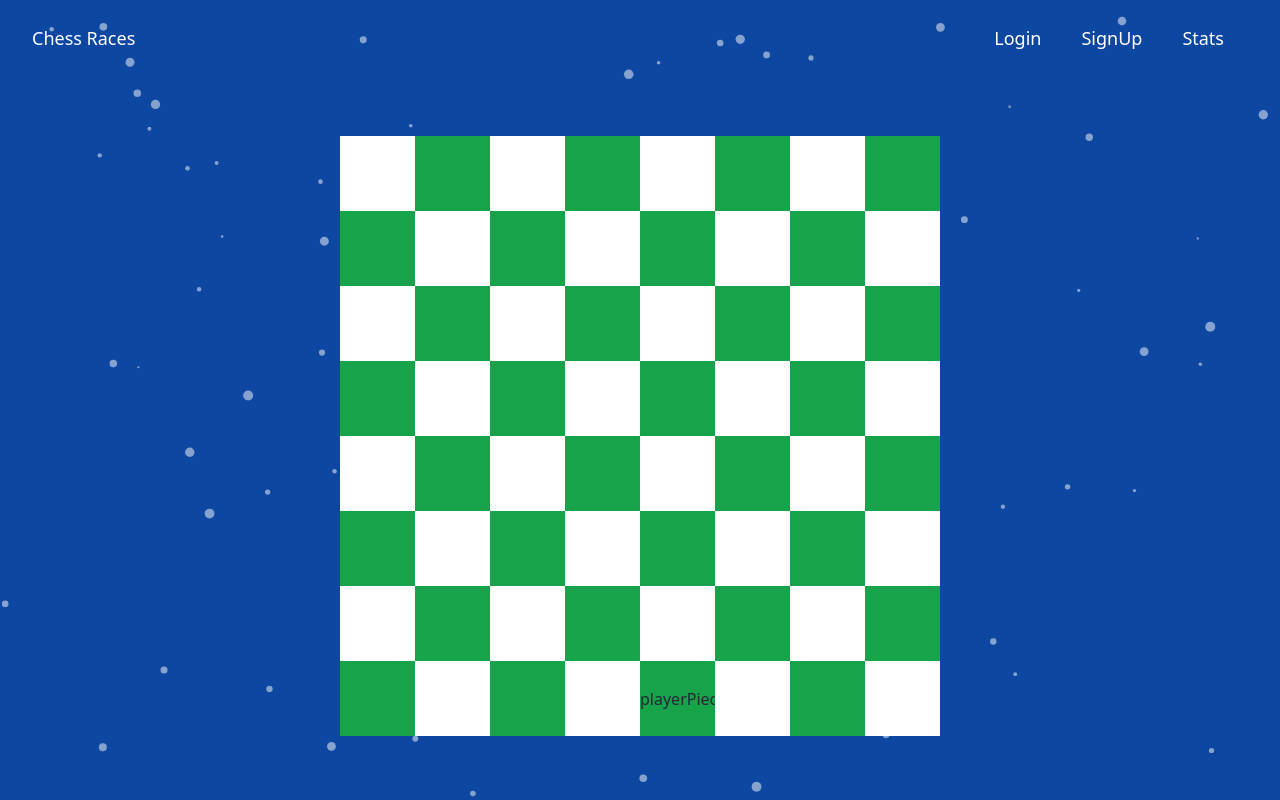
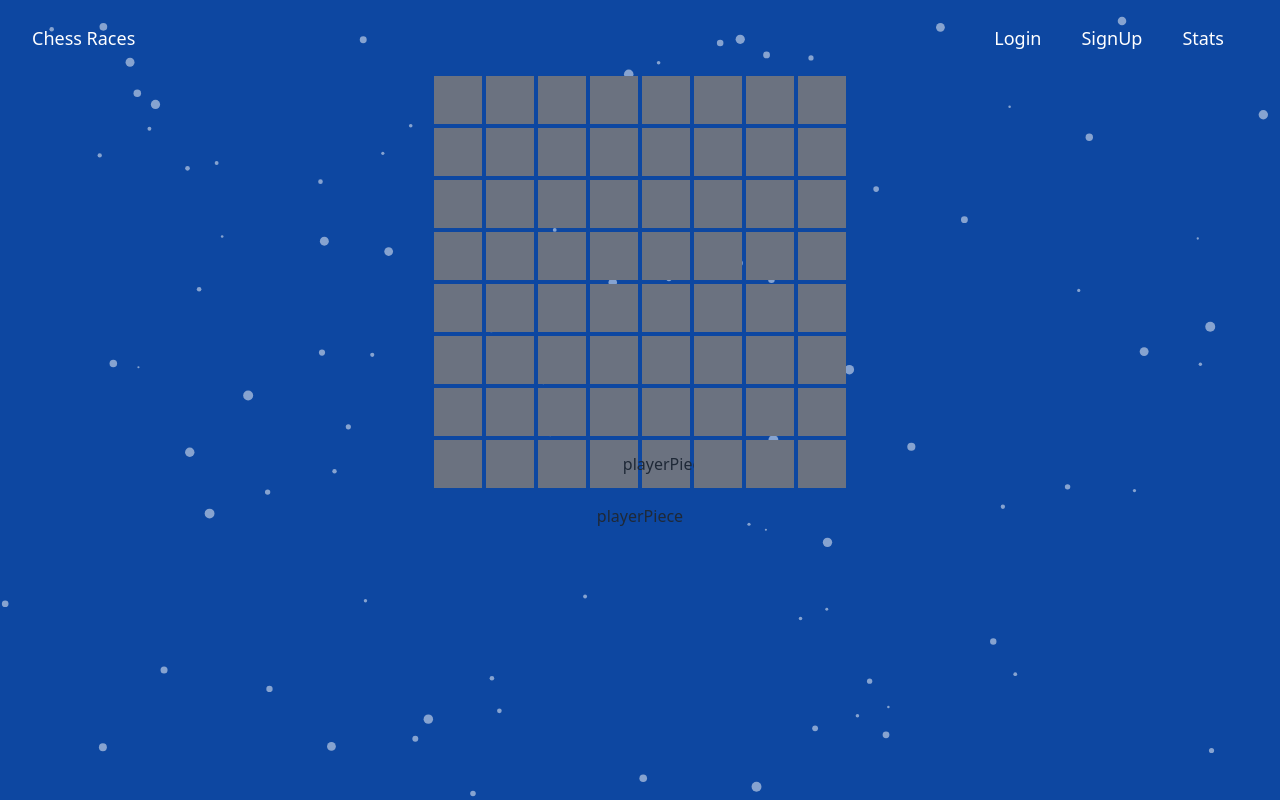
Before and after one commit to ByteBrewerr/ChessRaces, a React (Create React App) app: page /play in a window 1280 px wide. Built offline with nearby package versions, Linux system fonts and the light colour scheme.

Commit message:
full logic refactored

```diff
--- a/src/components/board/Board.tsx
+++ b/src/components/board/Board.tsx
@@ -1,79 +1,64 @@
 import React, { FC, useEffect, useState } from 'react';
 import BoardCell from './BoardCell';
 
-const Board: FC = () => {
-  const boardSize = 8;
-  const [board, setBoard] = useState<JSX.Element[][]>([]);
-  const [possibleMoves, setPossibleMoves] = useState<{ row: number, col: number }[]>([]);
+type PiecePosition = {
+  row: number;
+  col: number;
+};
 
-  useEffect(() => {
-    const newBoard = Array.from({ length: boardSize }, (_, row) =>
-      Array.from({ length: boardSize }, (_, col) => {
-        const color = (row + col) % 2 === 0 ? 'bg-white' : 'bg-green-600';
-        const key = `${row}-${col}`;
-        const playerPiece = row === 7 && col === 4;
-        return <BoardCell key={key} backgroundColor={color} playerPiece={playerPiece} row={row} col={col} onClick={onCellClick} />;
-      })
-    );
-    setBoard(prevBoard => newBoard);;
-  }, []);
+const Board: React.FC = () => {
+  const [piecePosition, setPiecePosition] = useState<PiecePosition>({ row: 7, col: 4 });
+  const [selectedPiecePosition, setSelectedPiecePosition] = useState<PiecePosition | null>(null);
 
-  const getPossibleMoves = (row: number, col: number)=>{
-    const moves:{ row: number, col: number }[] = [];
+  const handleCellClick = (row: number, col: number) => {
+    if (piecePosition && piecePosition.row === row && piecePosition.col === col) {
+      setSelectedPiecePosition({ row, col });
+    } else if (selectedPiecePosition) {
+      if (selectedPiecePosition.row === row && selectedPiecePosition.col === col) {
+        setSelectedPiecePosition(null);
+      } else if (calculatePossibleMoves(selectedPiecePosition).includes(`${row}${col}`)) {
+        setPiecePosition({ row, col });
+        setSelectedPiecePosition(null);
+      }
+    }
+  };
+
+  const calculatePossibleMoves = (position: PiecePosition) => {
+    const moves: string[] = [];
+    const { row, col } = position;
 
     if (row > 0) {
-      moves.push({ row: row - 1, col: col });
+      moves.push(`${row - 1}${col}`);
     }
     if (col > 0) {
-      moves.push({ row: row, col: col - 1 });
+      moves.push(`${row}${col - 1}`);
     }
-    if (col < boardSize - 1) {
-      moves.push({ row: row, col: col + 1 });
-    }
-    return moves
-  }
-  const onCellClick = (row: number, col: number, playerPiece: boolean):void => {
-    console.log(board)
-    const possibleMoves = getPossibleMoves(row, col)
-    if (playerPiece) {
-      const newBoard = Array.from({ length: boardSize }, (_, rowIndex)  =>
-        Array.from({ length: boardSize }, (_, colIndex)  => {
-
-
-          let color = (rowIndex + colIndex) % 2 === 0 ? 'bg-white' : 'bg-green-600';
-          playerPiece = (row === rowIndex && col === colIndex)
-          const isPossibleMove = possibleMoves.some(move => move.row === rowIndex && move.col === colIndex);
-          if (isPossibleMove) {
-            color = 'bg-yellow-500';
-          }
-
-
-
-          return <BoardCell
-            key={`${rowIndex}-${colIndex}`}
-            backgroundColor={color}
-            playerPiece={playerPiece}
-            row={rowIndex}
-            col={colIndex}
-            onClick={onCellClick}
-          />
-        })
-      );
-
-      setBoard(prevBoard => newBoard);;
+    if (col < 7) {
+      moves.push(`${row}${col + 1}`);
     }
 
+    return moves;
   };
 
-
-
   return (
-    <div className='h-[90vh] flex justify-center items-center'>
-      <div className='flex w-[600px] h-[600px] flex-wrap '>
-        {board}
+    <div className="flex flex-col items-center justify-center">
+      <div className="grid grid-cols-8 gap-1">
+        {[...Array(8)].map((_, row) => (
+          [...Array(8)].map((_, col) => (
+            <BoardCell
+              key={`${row}${col}`}
+              row={row}
+              col={col}
+              piecePosition={piecePosition}
+              selectedPiecePosition={selectedPiecePosition}
+              onCellClick={handleCellClick}
+            />
+          ))
+        ))}
       </div>
+      <div className="text-center mt-4">{piecePosition && piecePosition.row === 7 && piecePosition.col === 4 && 'playerPiece'}</div>
     </div>
   );
-}
+};
 
 export default Board;
--- a/src/components/board/BoardCell.tsx
+++ b/src/components/board/BoardCell.tsx
@@ -1,24 +1,48 @@
 import React, { FC } from 'react';
 import PlayerPiece from '../playerPiece/PlayerPiece';
 
-interface Cell {
-  backgroundColor: string;
-  playerPiece: boolean;
+type PiecePosition = {
   row: number;
   col: number;
-  onClick: (col: number, row: number, playerPiece: boolean) => void;
-}
+};
 
-const BoardCell: FC<Cell> = ({ backgroundColor, playerPiece, row, col, onClick }) => {
-  const onHover = backgroundColor === 'bg-white' ? 'hover:bg-gray-300' : 'hover:bg-green-700';
+const BoardCell: React.FC<{
+  row: number;
+  col: number;
+  piecePosition: PiecePosition | null;
+  selectedPiecePosition: PiecePosition | null;
+  onCellClick: (row: number, col: number) => void;
+}> = ({ row, col, piecePosition, selectedPiecePosition, onCellClick }) => {
+  const calculatePossibleMoves = (position: PiecePosition) => {
+    const moves: string[] = [];
+    const { row, col } = position;
+
+    if (row > 0) {
+      moves.push(`${row - 1}${col}`);
+    }
+    if (col > 0) {
+      moves.push(`${row}${col - 1}`);
+    }
+    if (col < 7) {
+      moves.push(`${row}${col + 1}`);
+    }
+
+    return moves;
+  };
+  const isPieceSelected = selectedPiecePosition && selectedPiecePosition.row === row && selectedPiecePosition.col === col;
+  const possibleMoves = isPieceSelected ? calculatePossibleMoves(selectedPiecePosition) : [];
+
+  const handleCellClick = () => {
+    onCellClick(row, col);
+  };
+
   return (
-    <button
-      className={`${backgroundColor} w-[75px] h-[75px] ${onHover} cursor-pointer`}
-      onClick={() => onClick(row, col, playerPiece)}
+    <div
+      className={`w-12 h-12 flex items-center justify-center ${isPieceSelected ? 'bg-red-500' : (possibleMoves.includes(`${row}${col}`) ? 'bg-green-500' : 'bg-gray-500')}`}
+      onClick={handleCellClick}
     >
-      {playerPiece && <PlayerPiece />}
-    </button>
+      {piecePosition && piecePosition.row === row && piecePosition.col === col && 'playerPiece'}
+    </div>
   );
 };
-
 export default BoardCell
```
